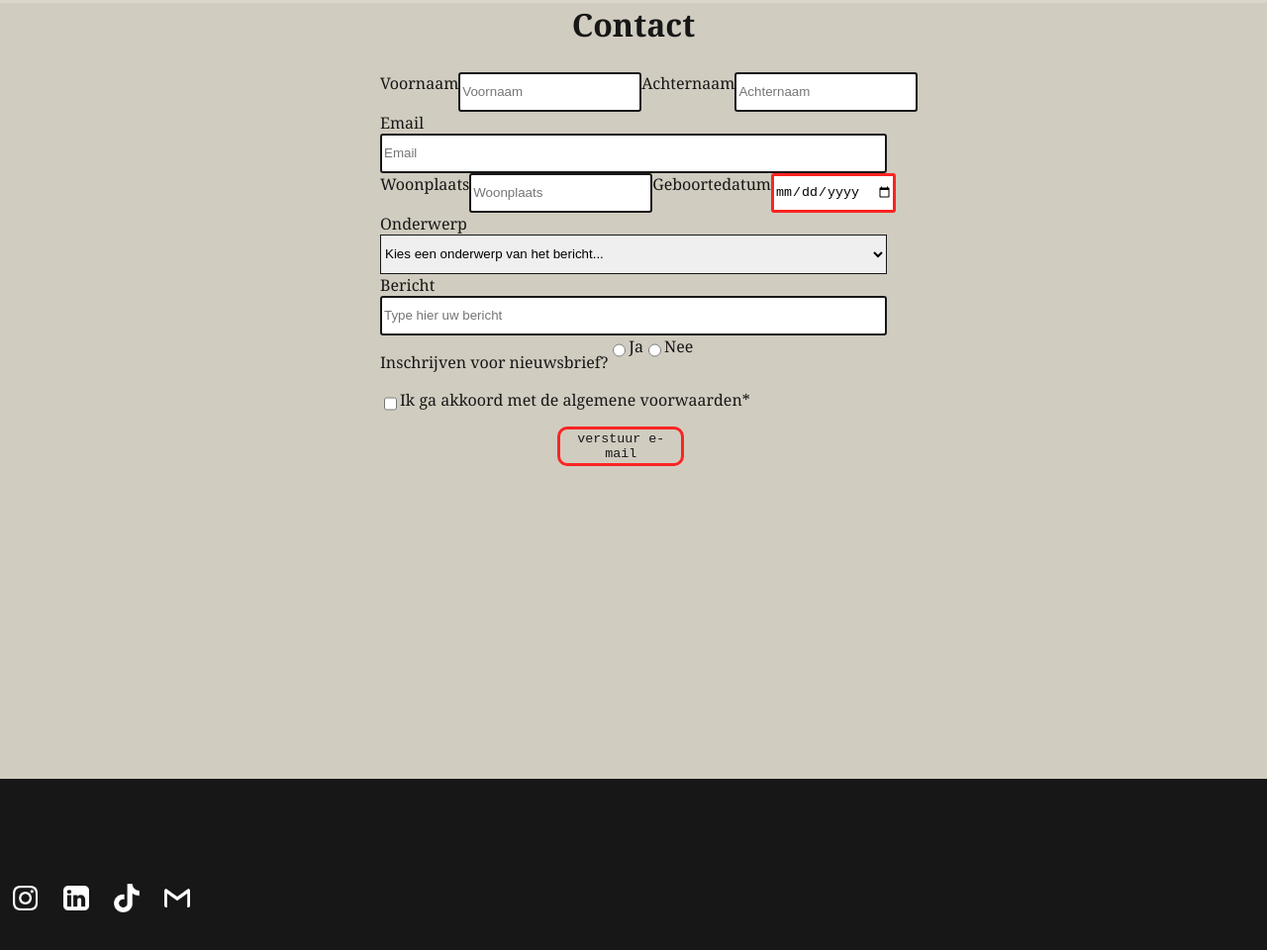
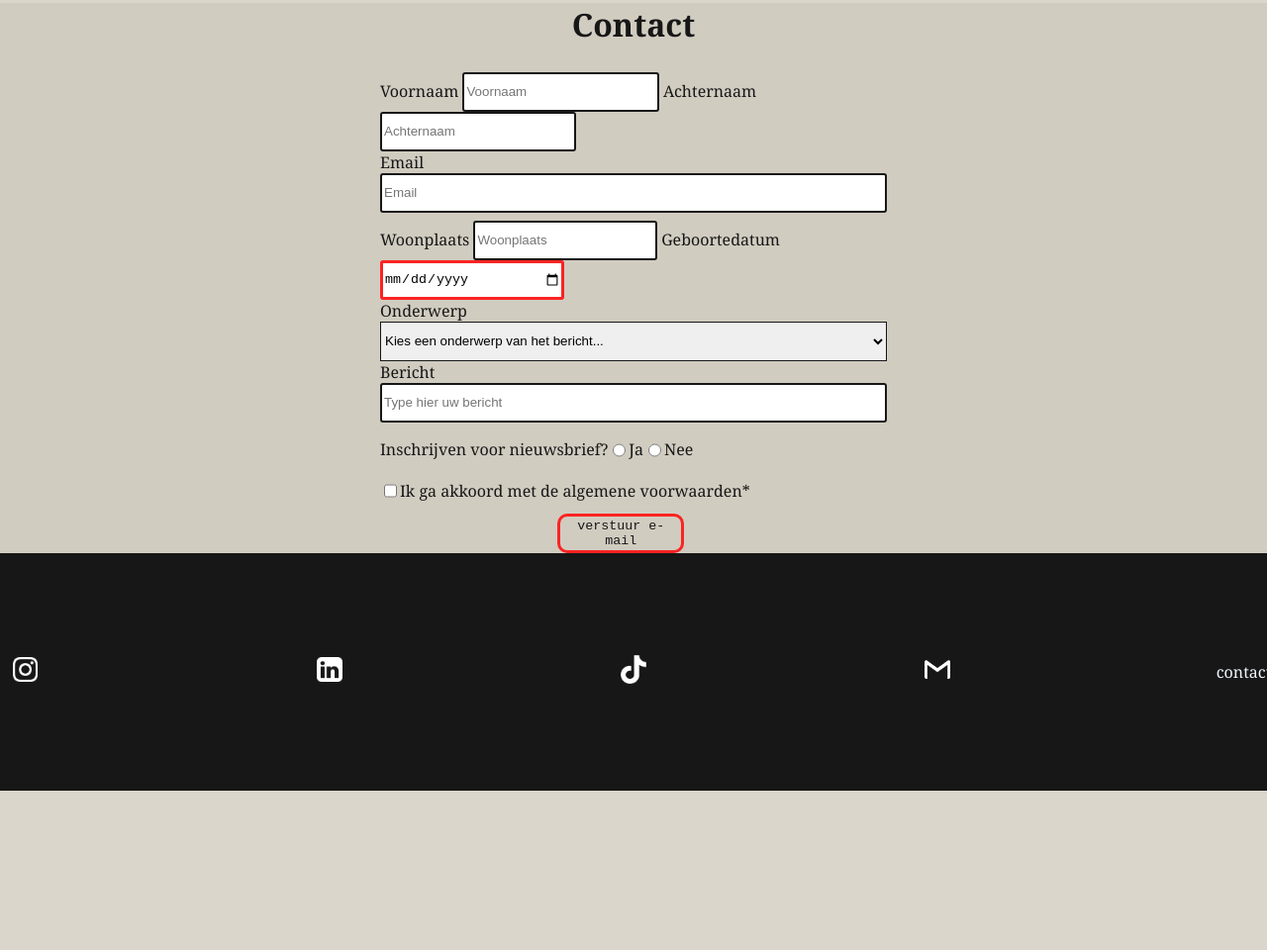
Before and after one commit to figoria/frontend, a plain HTML site: page index.html in a window 1280 px wide. Shown: the part 1662-2622 px from the top of the page at 99% size. After the commit the page ends 2461 px from the top, so only its background shows below. Drawn offline with Linux system fonts and the light colour scheme.

Commit message:
footer is almost done and contact is done but ugly

```diff
--- a/css/styles.css
+++ b/css/styles.css
@@ -69,6 +69,7 @@ button{
 button:hover{
     background-color: #DBD6CB;
     color:#171717;
+    cursor: pointer;
 }
 
 .button2{
@@ -132,7 +133,7 @@ a.button-default:hover {
 .contact {
     background-color: #d1ccc0;
     width: 100vw;
-    min-height: 98vh;
+    min-height: 55vh;
     text-align: left;
 }
 
@@ -141,7 +142,7 @@ form{
     margin:auto;
 }
 
-form h2{
+.black-h2{
     color:#171717;
     text-align: center;
 }
@@ -159,12 +160,16 @@ input{
 }
 
 .formfield{
-    flex-direction: row;
-    align-self:flex-start;
+    display: block;
+    margin-top: 1vh;
 }
 
 .name{
-    width: 15vw;
+    width: 15.5vw;
+}
+
+.third-row{
+    width: 14.5vw;
 }
 
 select{
@@ -181,7 +186,9 @@ select{
 .formselect{
     display: flex;
     flex-direction: row;
+    align-items: center;
 }
+
 
 .buttonform{
     width: 10vw;
@@ -195,6 +202,7 @@ select{
 
 .buttonform:hover{
     background-color:#FA2423 ;
+    cursor: pointer;
 }
 
 input:invalid:not(:placeholder-shown) {
@@ -211,6 +219,7 @@ footer{
     background-color: #171717;
     min-height: 30vh;
     width: 100vw;
+    gap: 20vw;
 }
 
 footer img{
@@ -219,6 +228,17 @@ footer img{
     margin: 1vh 1vw;
     align-self:center;
 }
+
+footer a{
+    color: aliceblue;
+    text-decoration: none;
+    align-self: center;
+}
+
+footer a:hover{
+    color:#CF1F30;
+}
+
 
 
 @media (width <= 480px) {
--- a/index.html
+++ b/index.html
@@ -17,14 +17,14 @@
             <h2>Sam Bijkerk</h2>
 
             <button onclick="document.location='#overmij'"> over mij</button>
-            <button class= "button2"onclick="document.location='subpaginas/pagina1.html'"> odrachten</button>
+            <button class= "button2"onclick="document.location='subpaginas/pagina1.html'" target="_blank"> odrachten</button>
 
         </header>
         <div id="center-container">
 
         <main>
             <section>
-                <h2 id="overmij">Wie is Sam?</h2>
+                <h2 id="overmij" class="black-h2">Wie is Sam?</h2>
                 <div class="info-container">
 
                     <article>
@@ -71,15 +71,15 @@
                                 samen in een groepje doen, maar er was ook een opdracht die ik alleen moest doen.
                             </p>
                         </div>
-                        <a href="./subpaginas/pagina1.html" class="button-default">opdrachten</a>
+                        <a href="./subpaginas/pagina1.html" target="_blank" class="button-default">opdrachten</a>
                     </article>
 
                 </div>
             </section>
         </div>
             <section class="contact">
-                <form action="./subpaginas/pagina2.html" id="contact">
-                    <h2>Contact</h2>
+                <form action="./subpaginas/pagina2.html" target="_blank" id="contact">
+                    <h2 class="black-h2">Contact</h2>
                     <div class="formfield">
                         <label for="first-name">Voornaam</label>
                         <input type="text" class="name" id="first-name" name="name" placeholder="Voornaam" required>
@@ -93,10 +93,10 @@
                     </div>
                     <div class="formfield">
                         <label for="city">Woonplaats</label>
-                        <input type="text" class="city" id="city" name="city" placeholder="Woonplaats" required>
+                        <input type="text" class="third-row" id="city" name="city" placeholder="Woonplaats" required>
 
                         <label for="date">Geboortedatum</label>
-                        <input type="date" id="date" name="birthday" class="date" required>
+                        <input type="date" id="date" name="birthday" class="third-row" required>
                     </div>
                     <div class="fieldform">
                         <label for="topic">Onderwerp</label>
@@ -130,11 +130,12 @@
             </section>
         </main>
         <footer>
-            <img src="./css/images/instagram.png" alt="logo instagram">
-            <img src="./css/images/linkedin.png" alt="logo linkedin">
-            <img src="./css/images/tiktok.png" alt="logo tiktok">
-            <img src="./css/images/mail.png" alt="logo gmail">
+            <a href="https://www.instagram.com/sambijkerk2004/"><img src="./css/images/instagram.png" alt="logo instagram"></a>
+            <a href="https://www.linkedin.com/in/sam-bijkerk-b2086b271/"><img src="./css/images/linkedin.png" alt="logo linkedin"></a>
+            <a href="https://www.tiktok.com/@figoria"><img src="./css/images/tiktok.png" alt="logo tiktok"></a>
+            <a href="mailto:1056443@hr.nl"><img src="./css/images/mail.png" alt="logo gmail"></a>
 
+            <a href="#contact"><p>contact</p></a>
         </footer>
     </body>
 </html>
```
